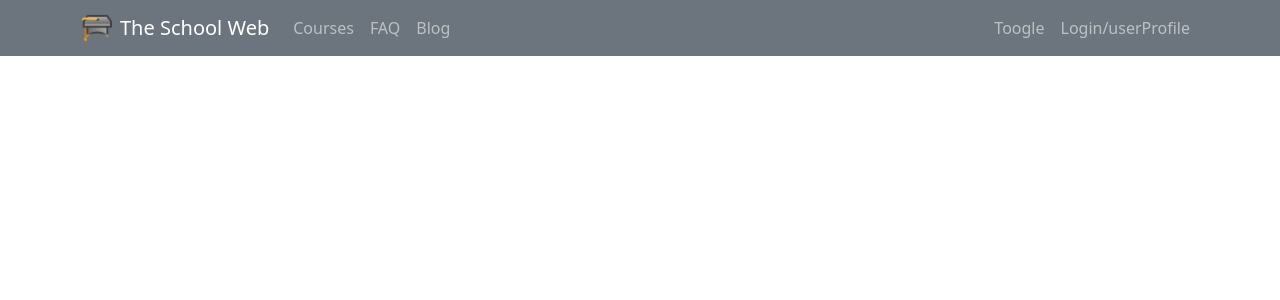
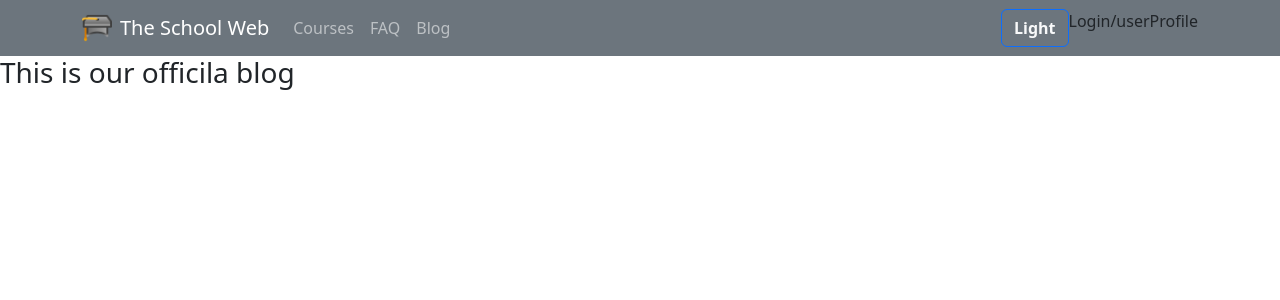
Before and after one commit to KaziAkibRayhan/the-school-web-client, a React (Create React App) app: page /blog in a window 1280 px wide. Shown: the top 300 px of the page. Built offline with nearby package versions, Linux system fonts and the light colour scheme.

Commit message:
toggle theme dark and light

```diff
--- a/src/App.js
+++ b/src/App.js
@@ -1,9 +1,10 @@
-import Header from "./Pages/Shared/Header/Header";
+import { RouterProvider } from "react-router-dom";
+import routes from "./Routes/Routes/Routes";
 
 function App() {
   return (
     <div>
-      <Header />
+      <RouterProvider router={routes}></RouterProvider>
     </div>
   );
 }
--- /dev/null
+++ b/src/Pages/Blog/Blog.js
@@ -0,0 +1,11 @@
+import React from 'react';
+
+const Blog = () => {
+    return (
+        <div>
+            <h3>This is our officila blog</h3>
+        </div>
+    );
+};
+
+export default Blog;
--- /dev/null
+++ b/src/Pages/Courses/Courses.js
@@ -0,0 +1,11 @@
+import React from 'react';
+
+const Courses = () => {
+    return (
+        <div>
+            <h3>This is our Courses</h3>
+        </div>
+    );
+};
+
+export default Courses;
--- /dev/null
+++ b/src/Pages/FAQ/FAQ.js
@@ -0,0 +1,11 @@
+import React from 'react';
+
+const FAQ = () => {
+    return (
+        <div>
+            <h3>This our FAQ </h3>
+        </div>
+    );
+};
+
+export default FAQ;
--- a/src/Pages/Shared/Header/Header.js
+++ b/src/Pages/Shared/Header/Header.js
@@ -1,14 +1,28 @@
-import React from 'react';
+import React, { useState } from 'react';
+import { Button } from 'react-bootstrap';
 import Container from 'react-bootstrap/Container';
 import Nav from 'react-bootstrap/Nav';
 import Navbar from 'react-bootstrap/Navbar';
+import { Link } from 'react-router-dom';
 import Logo from '../../../assets/web logo/logo.png';
 
-const Header = () => {
+const Header = ({ user }) => {
+    const [theme, setTheme] = useState('Light');
+
+    const toggleTheme = () => {
+        if (theme === 'Light') {
+            setTheme('Dark')
+        }
+        else {
+            setTheme('Light')
+        }
+    }
+
     return (
         <Navbar collapseOnSelect expand="lg" bg="secondary" variant="dark">
             <Container>
-                <Navbar.Brand>
+                <>
+                    <Link className='navbar-brand' to={'/'}>
                         <img
                             alt="The School Web Logo"
                             src={Logo}
@@ -16,20 +30,23 @@ const Header = () => {
                             height="30"
                             className="d-inline-block align-top me-2"
                         />
-                    The School Web
-                </Navbar.Brand>
+                        <span>The School Web</span>
+                    </Link>
+                </>
                 <Navbar.Toggle aria-controls="responsive-navbar-nav" />
                 <Navbar.Collapse id="responsive-navbar-nav">
                     <Nav className="me-auto">
-                        <Nav.Link href="#features">Courses</Nav.Link>
-                        <Nav.Link href="#pricing">FAQ</Nav.Link>
-                        <Nav.Link href="#pricing">Blog</Nav.Link>
+                        <><Link className="nav-link" to={'/courses'}>Courses</Link></>
+                        <> <Link className="nav-link" to={'/faq'}>FAQ</Link></>
+                        <> <Link className="nav-link" to={'/blog'}>Blog</Link></>
                     </Nav>
                     <Nav>
-                        <Nav.Link href="#deets">Toogle</Nav.Link>
-                        <Nav.Link eventKey={2} href="#memes">
+                        <>
+                            <Button className='text-light fw-bold' variant="outline-primary" onClick={toggleTheme}>{theme}</Button>
+                        </>
+                        <>
                             Login/userProfile
-                        </Nav.Link>
+                        </>
                     </Nav>
                 </Navbar.Collapse>
             </Container>
--- /dev/null
+++ b/src/Routes/Routes/Routes.js
@@ -0,0 +1,17 @@
+import { createBrowserRouter } from "react-router-dom";
+import Main from "../../layout/Main";
+import Blog from "../../Pages/Blog/Blog";
+import Courses from "../../Pages/Courses/Courses";
+import FAQ from "../../Pages/FAQ/FAQ";
+
+
+const routes = createBrowserRouter([{
+    path: '/', element: <Main />, children: [
+        { path: '/', element: <Courses /> },
+        { path: '/courses', element: <Courses /> },
+        { path: '/faq', element: <FAQ /> },
+        { path: '/blog', element: <Blog /> },
+    ]
+}])
+
+export default routes;
--- /dev/null
+++ b/src/layout/Main.js
@@ -0,0 +1,14 @@
+import React from 'react';
+import { Outlet } from 'react-router-dom';
+import Header from '../Pages/Shared/Header/Header';
+
+const Main = () => {
+    return (
+        <div>
+            <Header />
+            <Outlet />
+        </div>
+    );
+};
+
+export default Main;
```
Lines whose indentation alone changed are shown as unchanged.
